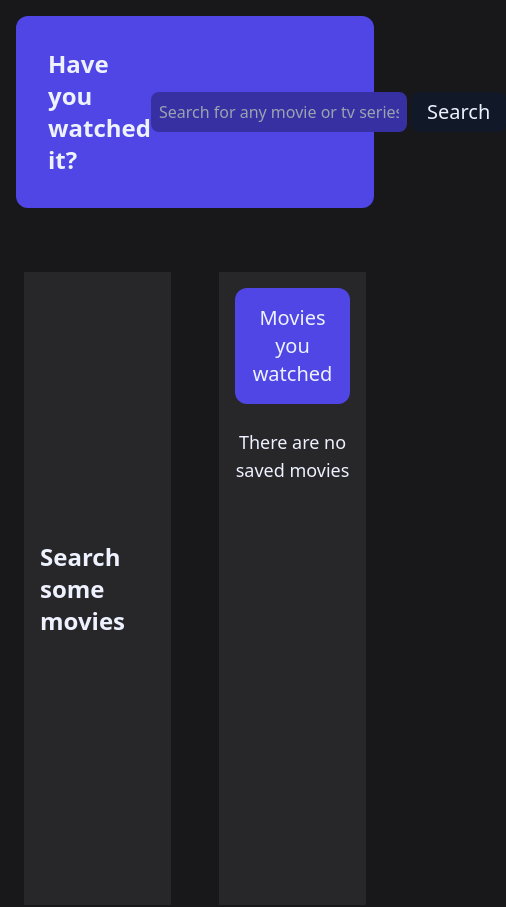
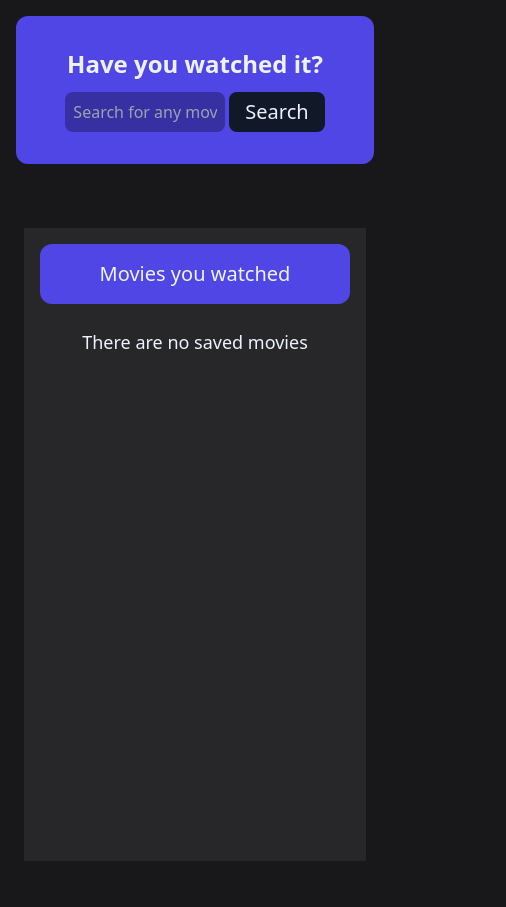
Before and after one commit to manuelloverso/react-movies-search, a React (Vite) app: page / in a window 390 px wide. Shown: the top 907 px of the page, 506 px wide, since content can reach past the window. Built offline with nearby package versions, Linux system fonts and the light colour scheme.

Commit message:
add local storage to save watched movies list

```diff
--- a/src/components/AppHeader.jsx
+++ b/src/components/AppHeader.jsx
@@ -21,16 +21,16 @@ export default function AppHeader({
 
   return (
     <header className=" px-4 pt-4 ">
-      <div className=" container bg-indigo-600 p-8 mx-auto flex justify-around rounded-xl items-center">
+      <div className=" container bg-indigo-600 p-8 mx-auto flex flex-wrap gap-3 justify-around rounded-xl items-center">
         <div className="logo text-2xl font-bold">Have you watched it?</div>
         <div className="search-bar ">
           <form className="flex items-center gap-1" onSubmit={submitForm}>
             <input
-              className="p-2 rounded-lg w-64 text-slate-100 bg-indigo-800"
+              className="p-2 rounded-lg w-40 sm:w-64 text-slate-100 bg-indigo-800"
               value={inputQuery}
               onChange={(e) => setInputQuery(e.target.value)}
               type="text"
-              placeholder="Search for any movie or tv series.."
+              placeholder="Search for any movie..."
             />
             <button
               type="submit"
--- a/src/components/MovieList.jsx
+++ b/src/components/MovieList.jsx
@@ -14,6 +14,11 @@ export default function MovieList({ query, isSearched }) {
   const [selectedId, setSelectedId] = useState(null);
   const [watchedList, setWatchedList] = useState([]);
 
+  useEffect(() => {
+    const list = JSON.parse(localStorage.getItem("list"));
+    if (list) setWatchedList(list);
+  }, []);
+
   const addToWatchedList = (movie, rating) => {
     const { id, title, poster_path, runtime } = movie;
     const newMovie = { id, title, poster_path, runtime, rating };
@@ -24,17 +29,22 @@ export default function MovieList({ query, isSearched }) {
       const updatedList = [...watchedList];
       updatedList[foundIndex] = { ...updatedList[foundIndex], rating };
       setWatchedList(updatedList);
+      localStorage.setItem("list", JSON.stringify(updatedList));
     } else {
       // Movie does not exist, add it to the list
-      setWatchedList([...watchedList, newMovie]);
+      setWatchedList([newMovie, ...watchedList]);
+      localStorage.setItem("list", JSON.stringify([newMovie, ...watchedList]));
     }
+
+    console.log(localStorage.getItem("list"));
+
     setSelectedId(null);
   };
 
   const removeFromWatchedList = (id) => {
     const newArr = watchedList.filter((m) => m.id !== id);
     setWatchedList(newArr);
-    console.log(newArr);
+    localStorage.setItem("list", JSON.stringify(newArr));
   };
 
   useEffect(() => {
@@ -67,8 +77,24 @@ export default function MovieList({ query, isSearched }) {
 
   return (
     <div className="container mx-auto md:px-24">
-      <div className="flex pt-10 ">
-        <div className="movie-list w-1/2 p-6">
+      <div className="flex flex-wrap pt-10 ">
+        <div className="movie-details w-full md:w-1/2 md:order-last p-6">
+          {selectedId ? (
+            <MovieDetails
+              watchedList={watchedList}
+              setSelectedId={setSelectedId}
+              selectedId={selectedId}
+              addToWatchedList={addToWatchedList}
+            />
+          ) : (
+            <WatchedMovies
+              setSelectedId={setSelectedId}
+              removeFromWatchedList={removeFromWatchedList}
+              watchedList={watchedList}
+            />
+          )}
+        </div>
+        <div className="movie-list w-full md:w-1/2 p-6">
           <div
             style={{ height: "75vh" }}
             className="cards bg-zinc-800 p-4 overflow-y-auto"
@@ -103,22 +129,6 @@ export default function MovieList({ query, isSearched }) {
             )}
           </div>
         </div>
-        <div className="movie-details w-1/2 p-6">
-          {selectedId ? (
-            <MovieDetails
-              watchedList={watchedList}
-              setSelectedId={setSelectedId}
-              selectedId={selectedId}
-              addToWatchedList={addToWatchedList}
-            />
-          ) : (
-            <WatchedMovies
-              setSelectedId={setSelectedId}
-              removeFromWatchedList={removeFromWatchedList}
-              watchedList={watchedList}
-            />
-          )}
-        </div>
       </div>
     </div>
   );
--- a/src/components/WatchedMovies.jsx
+++ b/src/components/WatchedMovies.jsx
@@ -1,3 +1,5 @@
+import { useEffect } from "react";
+
 export default function WatchedMovies({
   removeFromWatchedList,
   watchedList,
--- a/src/index.css
+++ b/src/index.css
@@ -37,6 +37,7 @@ body {
 }
 
 #close-details {
+  box-shadow: black 0 0 20px 2px;
   transition: padding 0.2s ease;
 }
 
```
